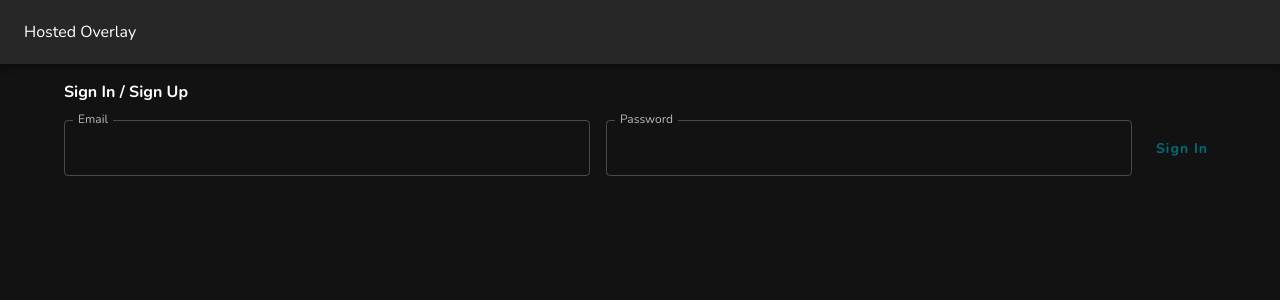
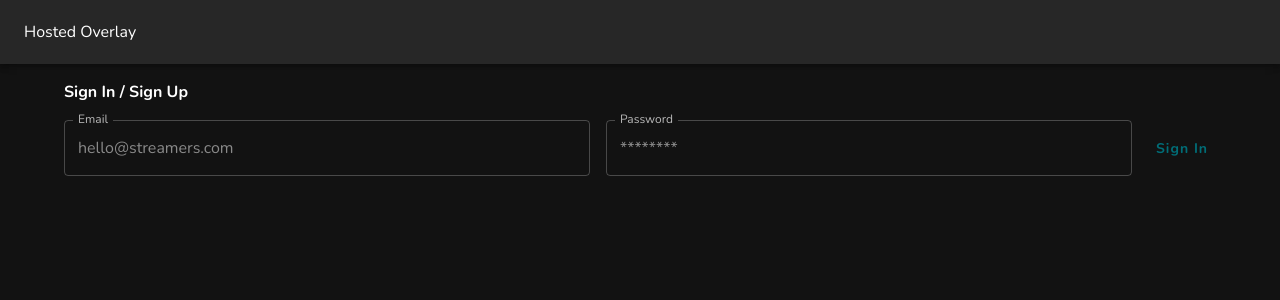
Before and after one commit to IsaiahByDayah/hosted-overlay, a React (Create React App) app: page / in a window 1280 px wide. Shown: the top 300 px of the page. Built offline with nearby package versions, Linux system fonts and the light colour scheme; no server answers.

Commit message:
fix: make login a form

```diff
--- a/src/components/pages/Home.tsx
+++ b/src/components/pages/Home.tsx
@@ -20,13 +20,13 @@ const Home = () => {
       <Header />
       <Container component={Stack} spacing={5} sx={{ py: 2 }}>
         {/* Signin Section */}
-        <Stack spacing={2}>
+        <Stack component="form" spacing={2} onSubmit={() => submit()}>
           <Typography fontWeight="bold">Sign In / Sign Up</Typography>
           <Stack direction="row" alignItems="baseline" spacing={2}>
             <TextField
               sx={{ flexGrow: 1 }}
               label="Email"
-              // placeholder="hello@streamers.com"
+              placeholder="hello@streamers.com"
               value={email}
               onChange={(e) => {
                 setEmail(e.currentTarget.value)
@@ -36,7 +36,7 @@ const Home = () => {
             <TextField
               sx={{ flexGrow: 1 }}
               label="Password"
-              // placeholder="********"
+              placeholder="********"
               type="password"
               value={password}
               onChange={(e) => {
@@ -44,7 +44,7 @@ const Home = () => {
               }}
               InputLabelProps={{ shrink: true }}
             />
-            <Button sx={{ flexShrink: 0 }} onClick={() => submit()}>
+            <Button sx={{ flexShrink: 0 }} type="submit">
               Sign In
             </Button>
           </Stack>
```
